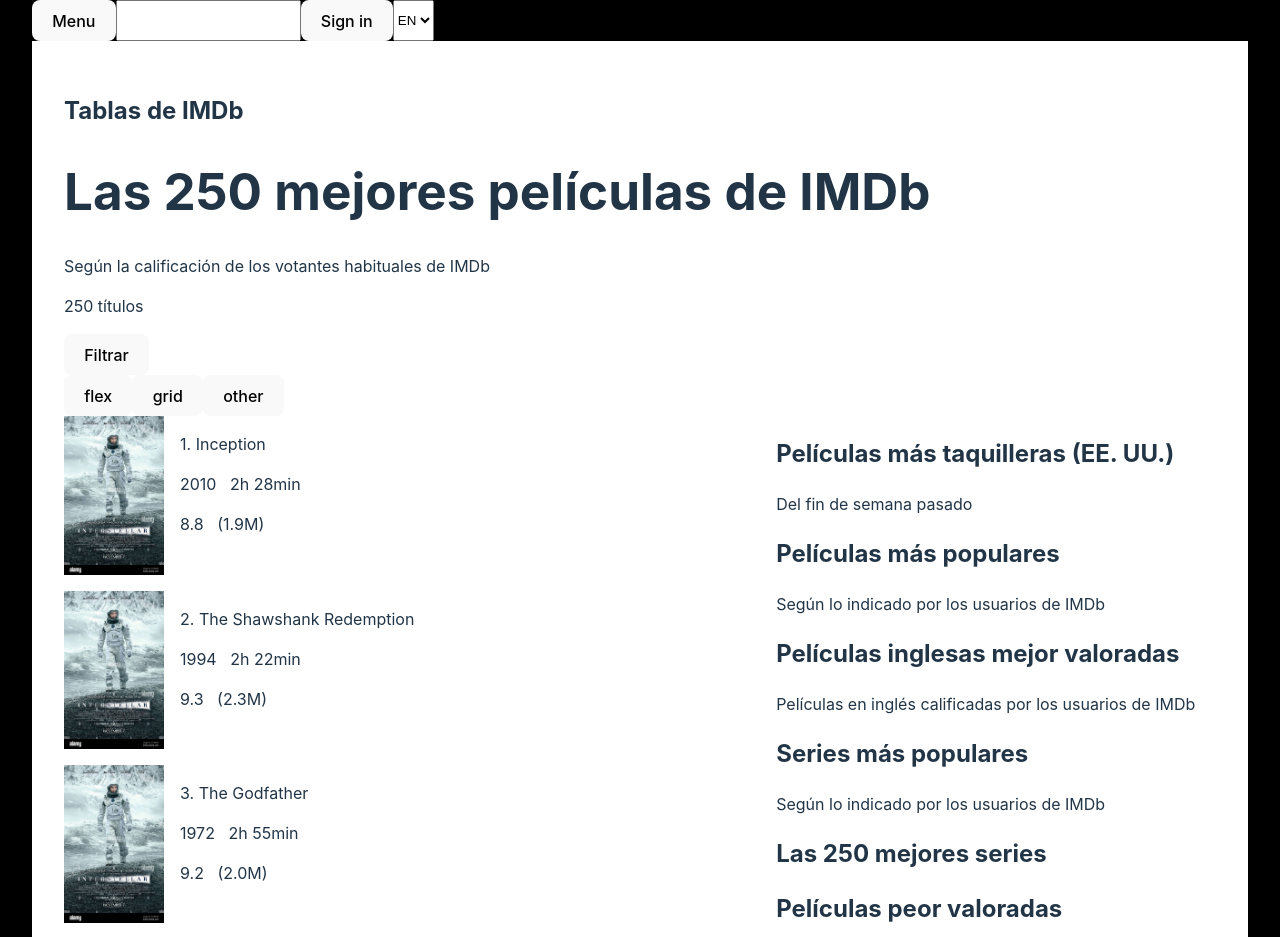
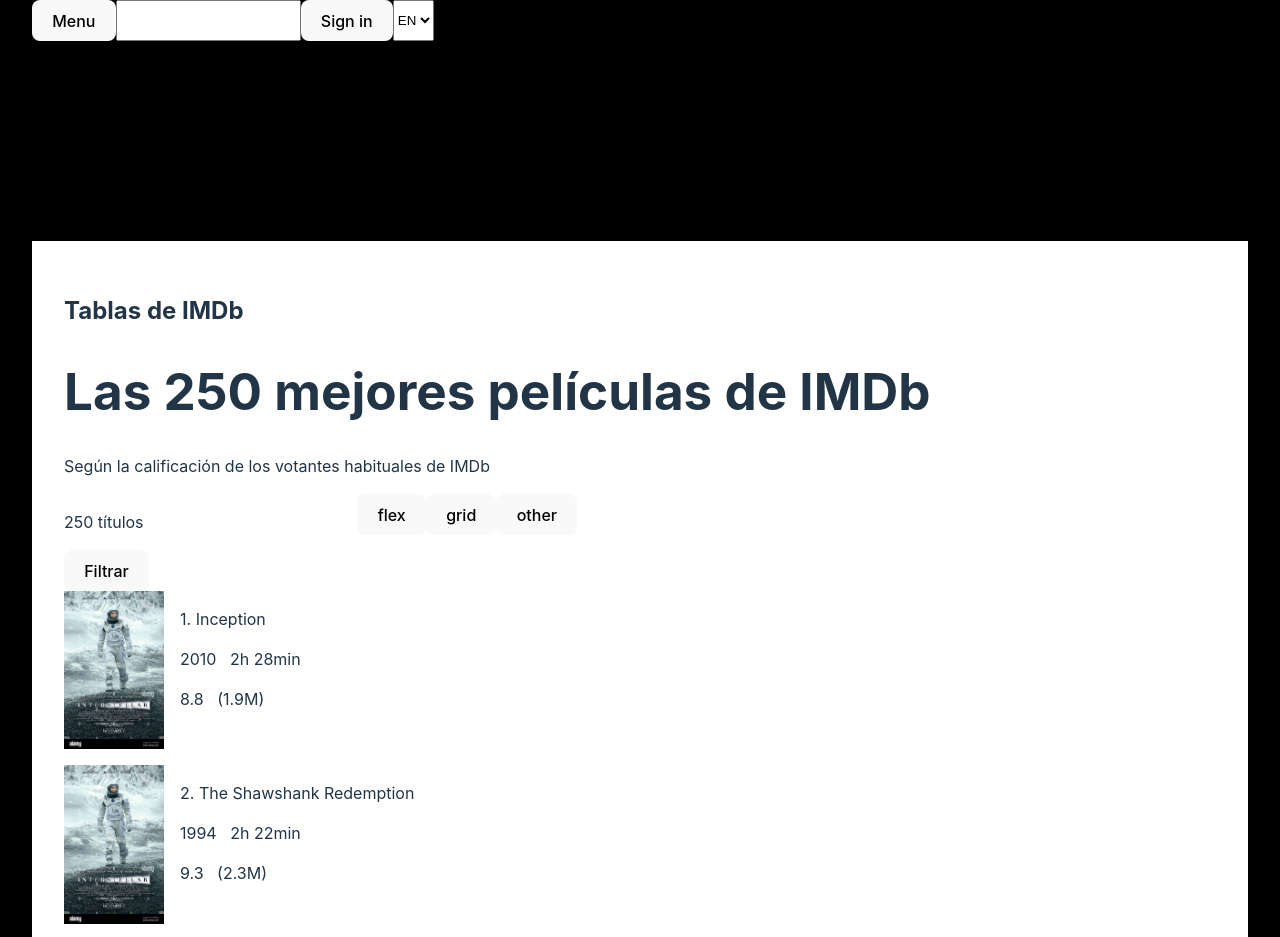
Before and after one commit to alejandroluisacosta/imdb-react-project, a React (Vite) app: page / in a window 1280 px wide. Shown: the top 937 px of the page. Built offline with nearby package versions, Linux system fonts and the light colour scheme.

Commit message:
add: styling improvements

```diff
--- a/src/List/ListContainer/ListContainer.css
+++ b/src/List/ListContainer/ListContainer.css
@@ -3,7 +3,19 @@
     padding: 2rem;
 }
 
-.ListsContainer {
+.InfoContainer__buttonsContainer {
     display: flex;
     justify-content: space-between;
 }
+
+.InfoContainer__buttonsContainer__displayButtonsContainer {
+    margin-bottom: 1.5rem;
+}
+
+.ListsContainer {
+    display: inline-block;
+}
+
+.MoreToExplore {
+    display: inline;
+}
--- a/src/List/ListContainer/ListContainer.jsx
+++ b/src/List/ListContainer/ListContainer.jsx
@@ -20,21 +20,21 @@
             <h2>Tablas de IMDb</h2>
             <h1>Las 250 mejores películas de IMDb</h1>
             <p>Según la calificación de los votantes habituales de IMDb</p>
-            <div>
-                <div>
+            <div className="ListsContainer">
+            <div className="InfoContainer__buttonsContainer">
+                <div className="InfoContainer__buttonsContainer__filterContainer">
                     <p>250 títulos</p>
                     <button>Filtrar</button>
                 </div>
-                <div>
+                <div className="InfoContainer__buttonsContainer__displayButtonsContainer">
                     <button id="flexDisplay" onClick={clickFlexButtonHandler}>flex</button>
                     <button id="gridDisplay" onClick={clickGridButtonHandler}>grid</button>
                     <button>other</button>
                 </div>
             </div>
-            <div className="ListsContainer">
                 <MoviesList display={display}/>
+            </div>
                 <MoreToExplore className="MoreToExplore"/>
-            </div>
         </div>
     )
 }
--- a/src/navbar/Navbar.css
+++ b/src/navbar/Navbar.css
@@ -1,3 +1,4 @@
 .Navbar {
-    display: flex
+    display: flex;
+    margin-bottom: 200px;
 }
```
